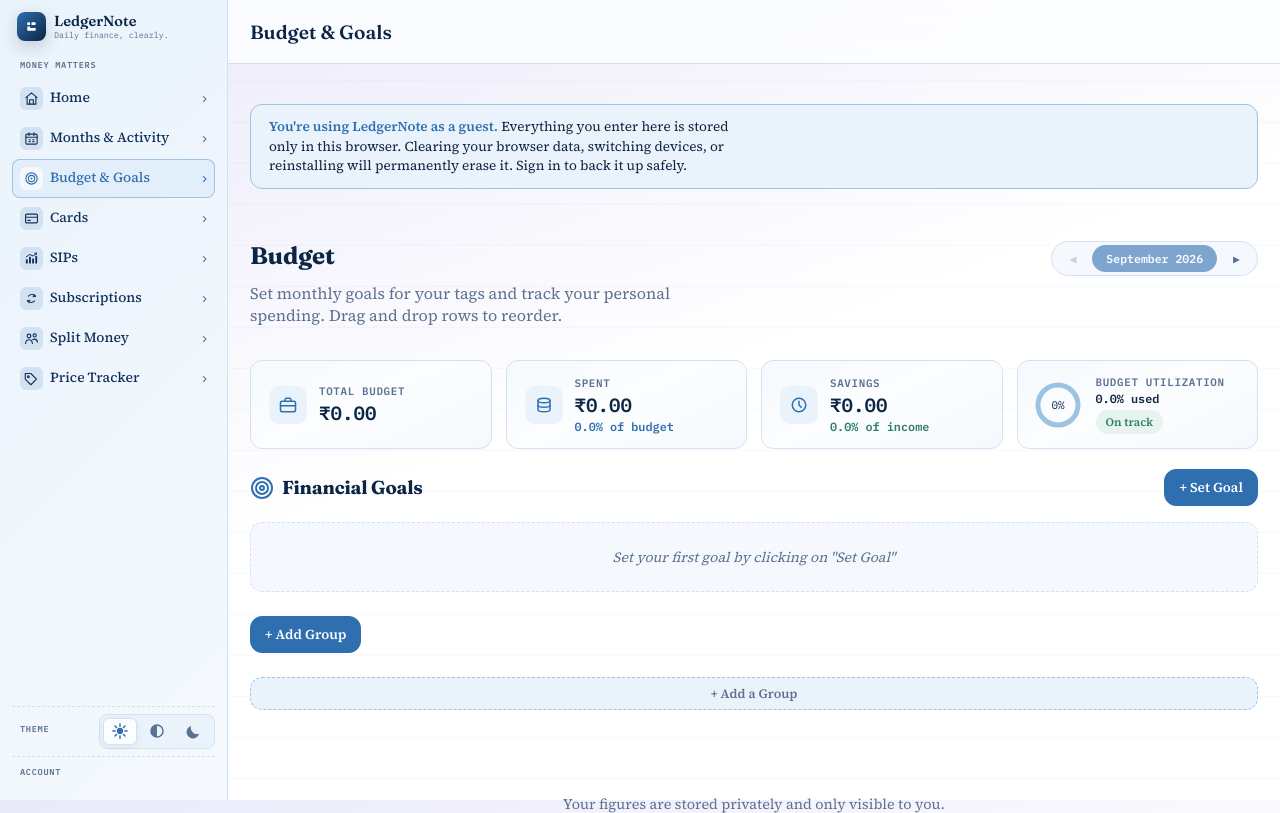
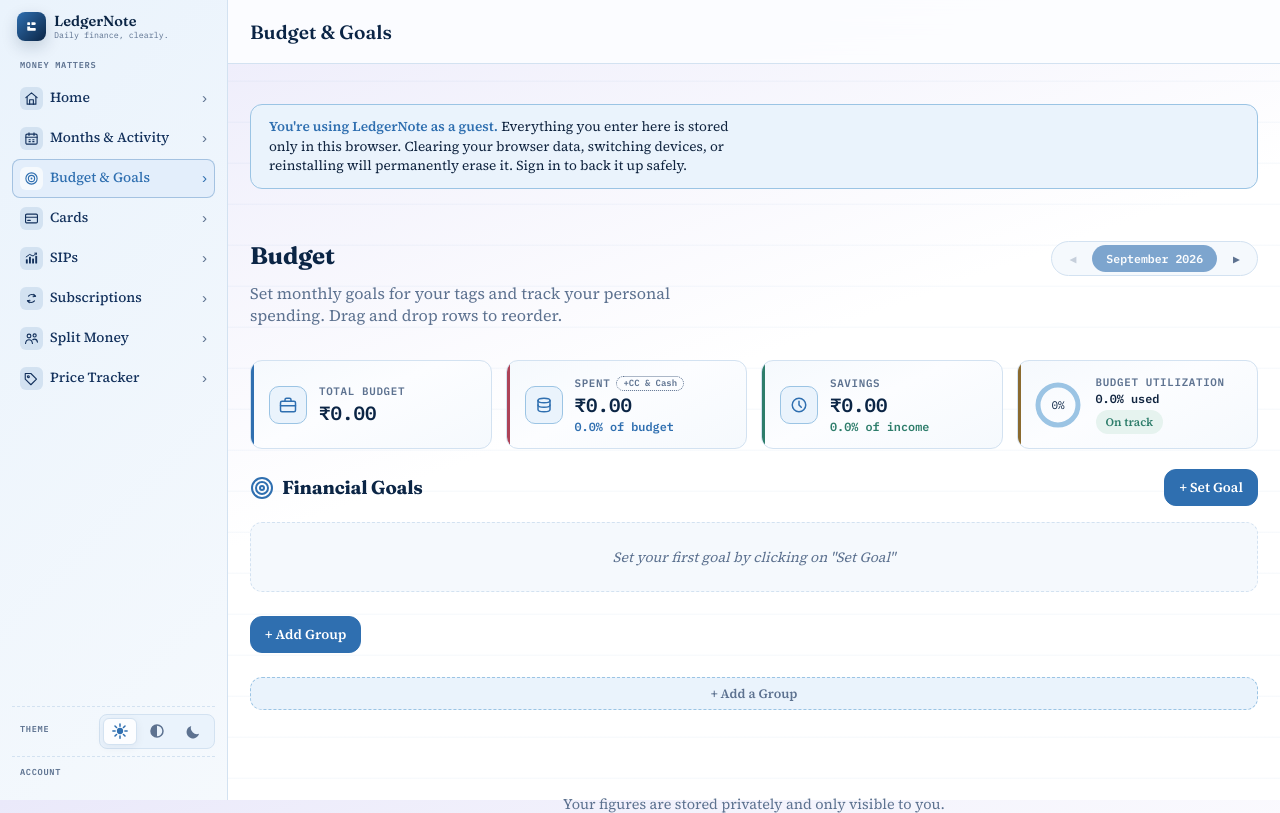
Before and after one commit to Abhishek-Sarkar-2000/manage-your-money, a Flask app: page /budget in a window 1280 px wide. Shown: the top 813 px of the page. Run offline with Flask 3, Linux system fonts and the light colour scheme; some libraries are stand-ins or nearby versions.

Commit message:
Updated budget page UI/UX

```diff
--- a/static/css/theme.css
+++ b/static/css/theme.css
@@ -21,6 +21,7 @@
   --debit: #AD4358;
   --debit-bd: #661928;
   --debit-bg: #FBEBEE;
+  --debit-neg: #AD4358;
   --amber: #8A6A2F;
   --amber-bg: #F7F0DF;
   --blue-bg: #E3EEFB;
@@ -74,6 +75,7 @@ body {
   --credit: #66ae0d;
   --debit: #b20f0c;
   --debit-bd: #8B0000;
+  --debit-neg: #b20f0c;
   --amber: #8B6508;
   --blue-bg: #FFFFFF;
   --royal-bg: #FFFFFF;
@@ -267,6 +269,7 @@ body {
   --debit: #e93354;
   --debit-bd: #FF7B93;
   --debit-bg: rgba(255, 123, 147, 0.15);
+  --debit-neg: #e3932d;
   --amber: #FCD277;
   --amber-bg: rgba(252, 210, 119, 0.15);
   --blue-bg: rgba(111, 159, 247, 0.18);
--- a/static/css/views/budget.css
+++ b/static/css/views/budget.css
@@ -14,13 +14,44 @@
 }
 
 .kpi-card {
+  --kpi-accent: var(--blue);
+  position: relative;
   display: flex;
   align-items: center;
   gap: 12px;
   padding: 14px 16px;
+  overflow: hidden;
   background: linear-gradient(155deg, var(--ice-2) 0%, var(--paper) 45%, var(--ice-2));
   border: 1px solid var(--hair);
   border-radius: 12px;
+}
+
+.kpi-card::before {
+  content: "";
+  position: absolute;
+  inset: 0 auto 0 0;
+  width: 3px;
+  background: var(--kpi-accent);
+}
+
+.budget-kpi-budget {
+  --kpi-accent: var(--blue);
+}
+
+.budget-kpi-spent {
+  --kpi-accent: var(--debit);
+}
+
+.budget-kpi-savings {
+  --kpi-accent: var(--credit);
+}
+
+.budget-kpi-status {
+  --kpi-accent: var(--amber);
+}
+
+.kpi-card.is-negative {
+  --kpi-accent: var(--debit);
 }
 
 :root[data-theme="dark"] .kpi-card {
@@ -35,6 +66,10 @@
   border-color: #000000;
 }
 
+:root[data-theme="hi-contrast"] .kpi-card::before {
+  background: #000000;
+}
+
 .kpi-icon {
   width: 38px;
   height: 38px;
@@ -46,10 +81,12 @@
   margin-left: 2px;
   background: var(--ice);
   color: var(--blue);
+  border: 1px solid var(--sky);
 }
 
 :root[data-theme="dark"] .kpi-icon {
   background: linear-gradient(215deg, var(--sky) 0%, var(--royal-bg) 45%, var(--sky) 100%);
+  border-color: var(--blue);
 }
 
 .kpi-body {
@@ -77,7 +114,7 @@
 }
 
 .kpi-value.negative {
-  color: var(--debit);
+  color: var(--debit-neg);
 }
 
 .kpi-sub {
@@ -85,6 +122,43 @@
   font-size: 0.74rem;
   font-weight: 600;
   margin-top: 2px;
+}
+
+.budget-spent-label-row {
+  display: flex;
+  align-items: center;
+  gap: 6px;
+  flex-wrap: nowrap;
+}
+
+.budget-spent-toggle {
+  display: inline-flex;
+  align-items: center;
+  width: fit-content;
+  min-height: 0;
+  padding: 1px 6px;
+  border: 1.5px dotted var(--muted);
+  border-radius: 999px;
+  background: transparent;
+  color: var(--muted);
+  font-family: 'IBM Plex Mono', monospace;
+  font-size: 0.56rem;
+  font-weight: 600;
+  line-height: 1.15;
+  white-space: nowrap;
+  cursor: pointer;
+}
+
+.budget-spent-toggle:hover {
+  border-color: var(--blue);
+  color: var(--blue);
+  background: var(--ice);
+}
+
+.budget-spent-toggle.active {
+  border-color: var(--blue);
+  background: var(--blue);
+  color: #fff;
 }
 
 .kpi-sub.blue {
--- a/static/js/views/budget.js
+++ b/static/js/views/budget.js
@@ -72,6 +72,7 @@ let entriesByMonthMemo = {};
 
 let currentKey = currentMonthKey();
 let isPastMonth = false;
+let includeCcCashInSpent = false;
 
 async function loadDomain() {
   if (domainLoaded) return;
@@ -424,9 +425,17 @@ function computeSummary() {
   }
 
   const spending = computeSpendingBreakdown(currentMonthEntries);
+  const ccCashSpends =
+    spending.creditCardSpends +
+    spending.cashPayments;
+
+  const baseSpent =
+    spending.total -
+    ccCashSpends;
+
   const totalSpent =
-    spending.total -
-    spending.creditCardDues;
+    baseSpent +
+    (includeCcCashInSpent ? ccCashSpends : 0);
 
   budgetData.forEach(group => {
     totalBudget += Number(group.budget) || 0;
@@ -452,7 +461,8 @@ function computeSummary() {
 
   const savingsSpend = Math.max(
     0,
-    totalSpent -
+    spending.total -
+    spending.creditCardDues -
     spending.creditCardSpends -
     spending.cashPayments
   );
@@ -461,7 +471,7 @@ function computeSummary() {
   const savingsPct = totalIncome > 0 ? Math.max(0, (totalSavings / totalIncome) * 100) : 0;
   const spentPct = totalBudget > 0 ? (totalSpent / totalBudget) * 100 : (totalSpent > 0 ? 100 : 0);
 
-  return { totalBudget, totalUsed, totalRemaining, usedPct, remainingPct, totalIncome, currentStartingBalance, budgetBenchmark, unallocated, totalSpent, totalSavings, savingsPct, spentPct };
+  return { totalBudget, totalUsed, totalRemaining, usedPct, remainingPct, totalIncome, currentStartingBalance, budgetBenchmark, unallocated, totalSpent, ccCashSpends, totalSavings, savingsPct, spentPct };
 }
 
 // Finds spend that isn't captured under any budgeted top-level category —
@@ -563,7 +573,7 @@ function renderUnbudgetedCallout() {
 }
 
 function renderSummaryCards() {
-  const { totalBudget, totalUsed, totalRemaining, usedPct, remainingPct, totalIncome, currentStartingBalance, budgetBenchmark, unallocated, totalSpent, totalSavings, savingsPct, spentPct } = computeSummary();
+  const { totalBudget, totalUsed, totalRemaining, usedPct, remainingPct, totalIncome, currentStartingBalance, budgetBenchmark, unallocated, totalSpent, ccCashSpends, totalSavings, savingsPct, spentPct } = computeSummary();
   const status = getStatusInfo(usedPct);
 
   const briefcaseSvg = `<svg width="18" height="18" viewBox="0 0 24 24" fill="none" stroke="currentColor" stroke-width="2" stroke-linecap="round" stroke-linejoin="round"><rect x="2" y="7" width="20" height="14" rx="2"></rect><path d="M16 7V5a2 2 0 0 0-2-2h-4a2 2 0 0 0-2 2v2"></path><path d="M2 13h20"></path></svg>`;
@@ -596,10 +606,10 @@ function renderSummaryCards() {
 
     const unallocatedClass = unallocated < 0 ? 'negative' : '';
     const unallocatedDisplay = unallocated < 0 ? `-${fmtINR(Math.abs(unallocated))}` : fmtINR(unallocated);
-    const subTextColor = unallocated < 0 ? 'var(--debit)' : 'var(--muted)';
+    const subTextColor = unallocated < 0 ? 'var(--debit-neg)' : 'var(--muted)';
 
     budgetCardContent = `
-      <div class="kpi-label" style="${unallocated < 0 ? 'color: var(--debit);' : ''}">Left to Budget</div>
+      <div class="kpi-label">Left to Budget</div>
       <div class="kpi-value ${unallocatedClass}">${unallocatedDisplay}</div>
       <div class="kpi-sub" style="color: ${subTextColor};">${unallocated < 0 ? 'Over-allocated!' : `Total ${fmtINR(totalBudget)}`}</div>
     `;
@@ -655,7 +665,7 @@ function renderSummaryCards() {
   ${incomeReportHtml}
   ${forecastReportHtml}
   <div class="budget-summary-grid">
-    <div class="kpi-card">
+    <div class="kpi-card budget-kpi-budget">
       <div class="kpi-icon" style="position: relative;">
         ${briefcaseSvg}
         ${unallocated < 0 ? alertIcon : ''}
@@ -664,29 +674,32 @@ function renderSummaryCards() {
         ${budgetCardContent}
       </div>
     </div>
-    <div class="kpi-card">
+    <div class="kpi-card budget-kpi-spent">
       <div class="kpi-icon" style="position: relative;">
         ${coinsSvg}
         ${spentPct > 100 ? alertIcon : ''}
       </div>
       <div class="kpi-body">
-        <div class="kpi-label" style="${spentPct > 100 ? 'color: var(--debit);' : ''}">Spent</div>
+        <div class="budget-spent-label-row">
+          <div class="kpi-label">Spent</div>
+          <button class="budget-spent-toggle ${includeCcCashInSpent ? 'active' : ''}" data-budget-spent-toggle type="button" aria-pressed="${includeCcCashInSpent}" title="${includeCcCashInSpent ? 'Exclude credit card and cash spends' : `Include ${fmtINR(ccCashSpends)} of credit card and cash spends`}">+CC &amp; Cash</button>
+        </div>
         <div class="kpi-value ${spentPct > 100 ? 'negative' : ''}">${fmtINR(totalSpent)}</div>
-        <div class="kpi-sub" style="${spentPct > 100 ? 'color: var(--debit);' : 'color: var(--blue);'}">${spentPct.toFixed(1)}% of budget</div>
+        <div class="kpi-sub" style="${spentPct > 100 ? 'color: var(--debit-neg);' : 'color: var(--blue);'}">${spentPct.toFixed(1)}% of budget</div>
       </div>
     </div>
-    <div class="kpi-card">
+    <div class="kpi-card budget-kpi-savings ${totalSavings < 0 ? 'is-negative' : ''}">
       <div class="kpi-icon" style="position: relative;">
         ${clockSvg}
         ${totalSavings < 0 ? alertIcon : ''}
       </div>
       <div class="kpi-body">
-        <div class="kpi-label" style="${totalSavings < 0 ? 'color: var(--debit);' : ''}">Savings</div>
+        <div class="kpi-label">Savings</div>
         <div class="kpi-value ${savingsClass}">${fmtINR(totalSavings)}</div>
-        <div class="kpi-sub" style="${totalSavings < 0 ? 'color: var(--debit);' : 'color: var(--credit);'}">${totalSavings < 0 ? 'Debits > Income' : savingsPctDisplay + ' of income'}</div>
+        <div class="kpi-sub" style="${totalSavings < 0 ? 'color: var(--debit-neg);' : 'color: var(--credit);'}">${totalSavings < 0 ? 'Debits > Income' : savingsPctDisplay + ' of income'}</div>
       </div>
     </div>
-    <div class="kpi-card status-card">
+    <div class="kpi-card status-card budget-kpi-status ${usedPct > 100 ? 'is-negative' : ''}">
       <div style="position: relative; display: flex; flex-shrink: 0;">
         <svg width="48" height="48" viewBox="0 0 48 48">
           <circle cx="24" cy="24" r="${radius}" fill="none" stroke="var(--sky)" stroke-width="5"></circle>
@@ -696,7 +709,7 @@ function renderSummaryCards() {
         ${usedPct > 100 ? alertIcon.replace('top: -4px; right: -4px;', 'top: 0px; right: 0px;') : ''}
       </div>
       <div class="kpi-body">
-        <div class="kpi-label" style="${usedPct > 100 ? 'color: var(--debit);' : ''}">
+        <div class="kpi-label">
           <span class="hide-sm">Budget Utilization</span>
           <span class="show-sm">Utilization</span>
         </div>
@@ -1522,6 +1535,13 @@ function deletedAutoField(autoType) {
 }
 
 root.addEventListener('click', async (ev) => {
+  const spentToggle = ev.target.closest('[data-budget-spent-toggle]');
+  if (spentToggle) {
+    includeCcCashInSpent = !includeCcCashInSpent;
+    await renderBudget();
+    return;
+  }
+
   const toggleRowActions = ev.target.closest('[data-toggle-row-actions]');
   if (toggleRowActions) {
     const row = toggleRowActions.closest('.budget-row, .budget-group-header');
--- a/static/js/views/cards.js
+++ b/static/js/views/cards.js
@@ -348,7 +348,7 @@ async function renderCards() {
 
             <div class="field">
               <label for="cc-day">
-                Billing cycle (day of month bill is generated)
+                Billing Date
               </label>
               <input
                 id="cc-day"
@@ -364,7 +364,7 @@ async function renderCards() {
 
             <div class="field">
               <label for="cc-due-day">
-                Due date (day of month payment is due)
+                Due Date
               </label>
               <input
                 id="cc-due-day"
--- a/static/js/views/sips.js
+++ b/static/js/views/sips.js
@@ -210,11 +210,11 @@ async function renderSips() {
       </div>
       <span class="hint">Automated recurring investments</span>
     </div>
-    <div class="sip-grid">${sipCardsHtml}</div>
-    <div style="margin-top: 20px;">
+    <div style="margin-top: 8px;">
       ${!isSipFormOpen ? `<button class="pill-btn active" id="open-sip-form" type="button">+ Add New SIP</button>` : ''}
       ${sipFormHtml}
     </div>
+    <div class="sip-grid">${sipCardsHtml}</div>
   </div>
 
   ${pausedSips.length > 0 ? `
```
Also changed, not shown: static/css/views/home.css (+26 -13 lines), static/js/views/home.js (+123 -7 lines), data/money.db.
